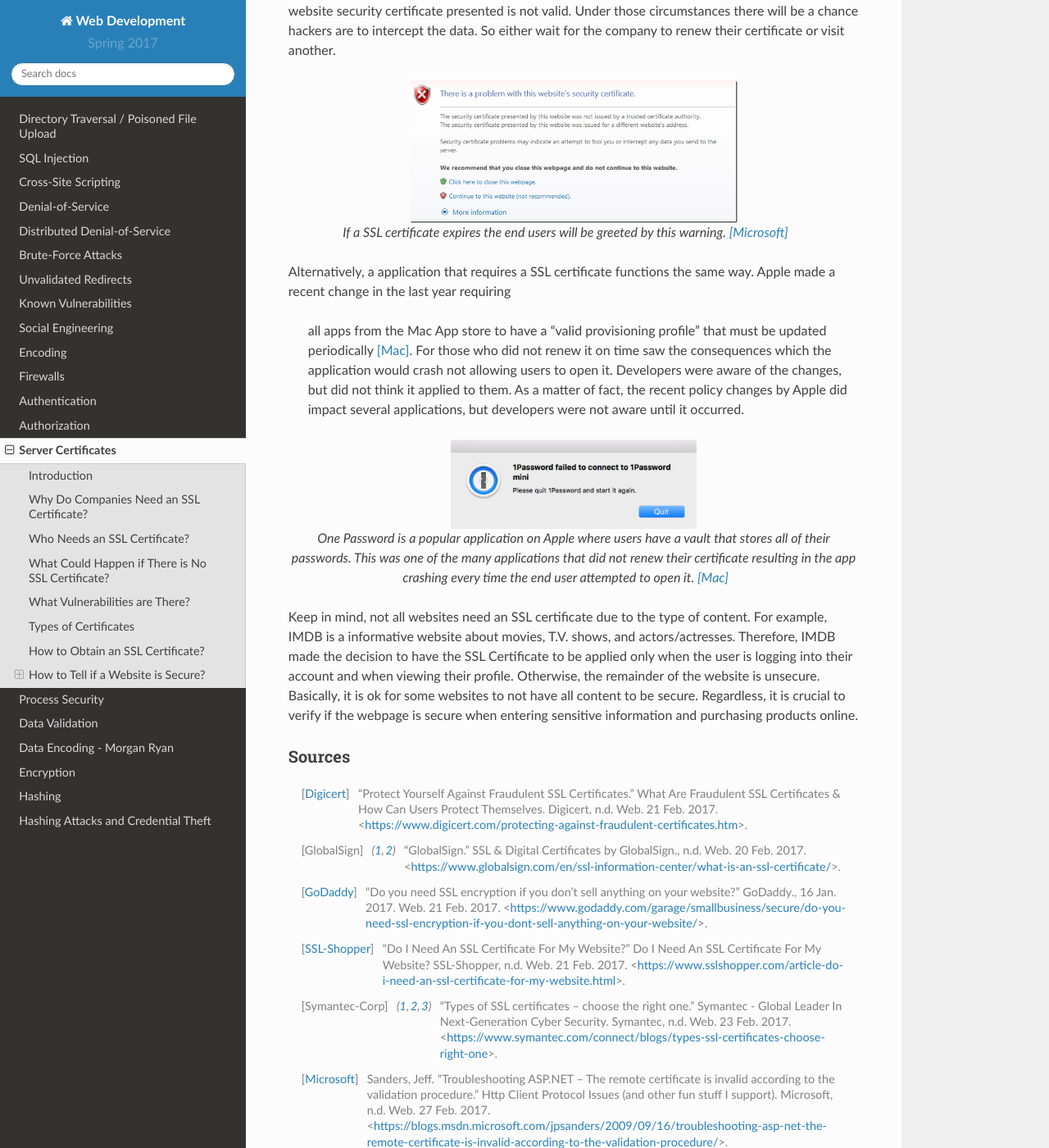
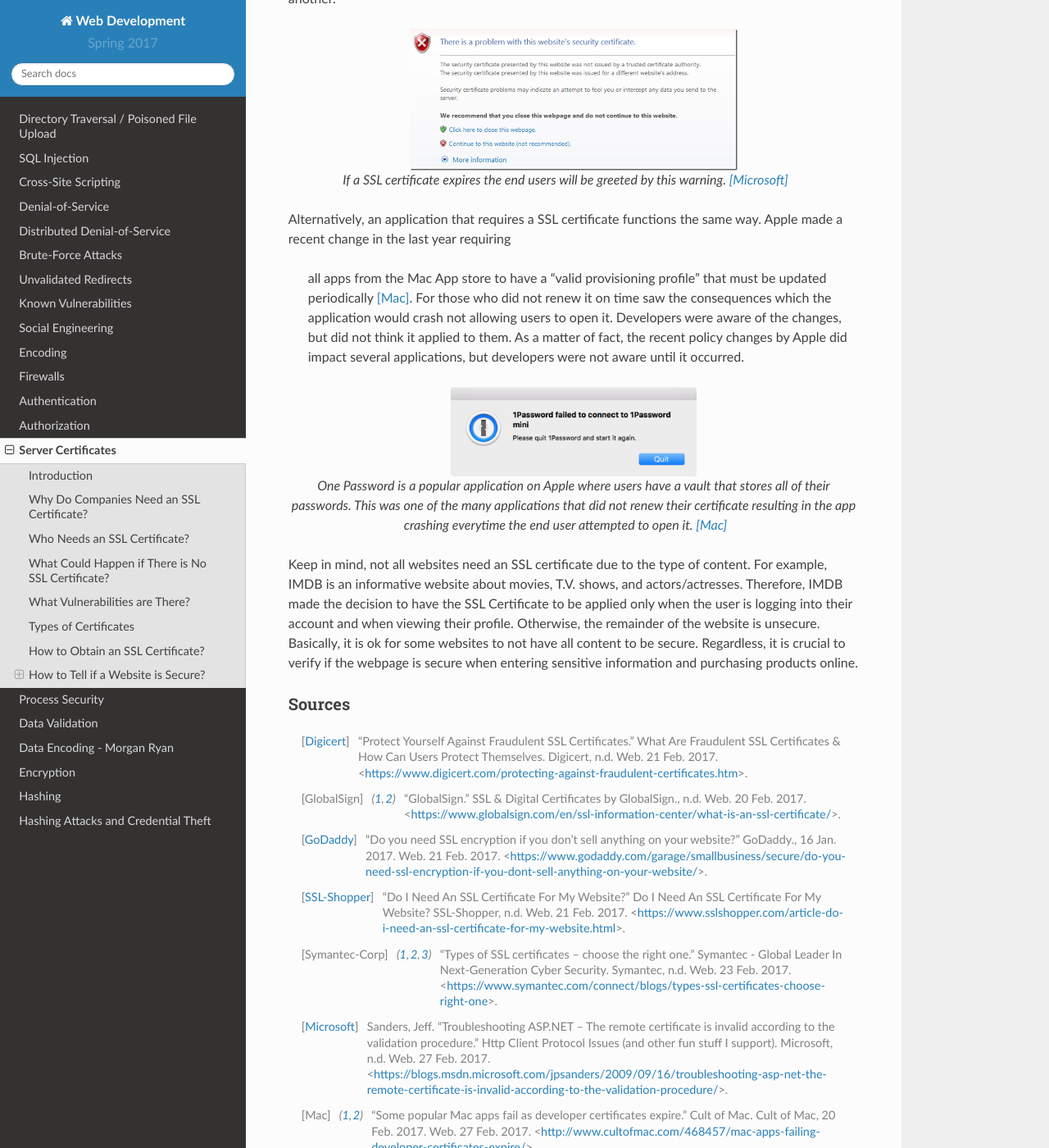
Before and after one commit to pvcraven/2017_web_security, a Sphinx documentation site: the page built from source/server_certificates/server_certificates.rst, in a window 1280 px wide and 1400 px high, scrolled down 3717 px. Shown: the whole window at 82% size. Built offline with Sphinx 7.4.7 and the Read the Docs theme 2.0.0, drawn with Linux system fonts in a browser that asks for light colours.

Commit message:
revisions

```diff
--- a/source/server_certificates/server_certificates.rst
+++ b/source/server_certificates/server_certificates.rst
@@ -164,7 +164,7 @@
 		If a SSL certificate expires the end users will be greeted by this
 		warning. [Microsoft]_
 
-Alternatively, a application that requires a SSL certificate functions the same
+Alternatively, an application that requires a SSL certificate functions the same
 way. Apple made a recent change in the last year requiring
  all apps from the Mac App store to have a "valid provisioning profile" that
  must be updated periodically [Mac]_. For those who did not renew it on time saw
@@ -181,10 +181,10 @@
 		One Password is a popular application on Apple where users have a vault
 		that stores all of their passwords. This was one of the many
 		applications that did not renew their certificate resulting in the app
-		crashing every time the end user attempted to open it. [Mac]_
+		crashing everytime the end user attempted to open it. [Mac]_
 
 Keep in mind, not all websites need an SSL certificate due to the type of
-content. For example, IMDB is a informative website about movies, T.V. shows,
+content. For example, IMDB is an informative website about movies, T.V. shows,
 and actors/actresses. Therefore, IMDB made the decision to have the SSL
 Certificate to be applied only when the user is logging into their account and
 when viewing their profile. Otherwise, the remainder of the website is unsecure.
```
Also changed, not shown: source/server_certificates/spamEmail.png.
